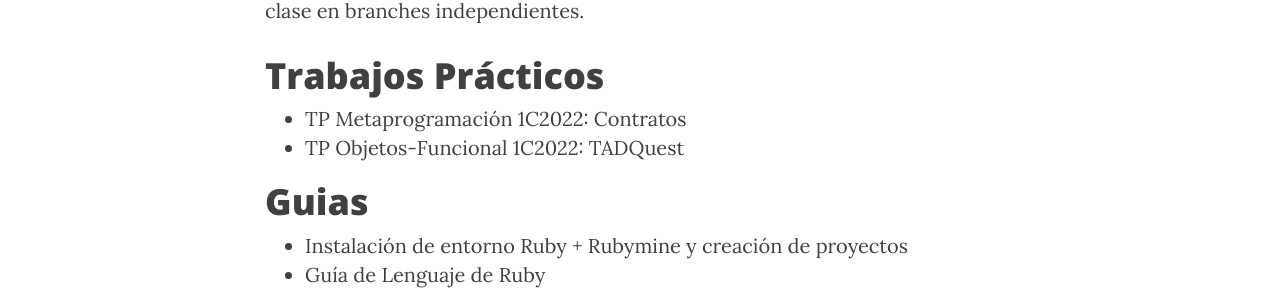
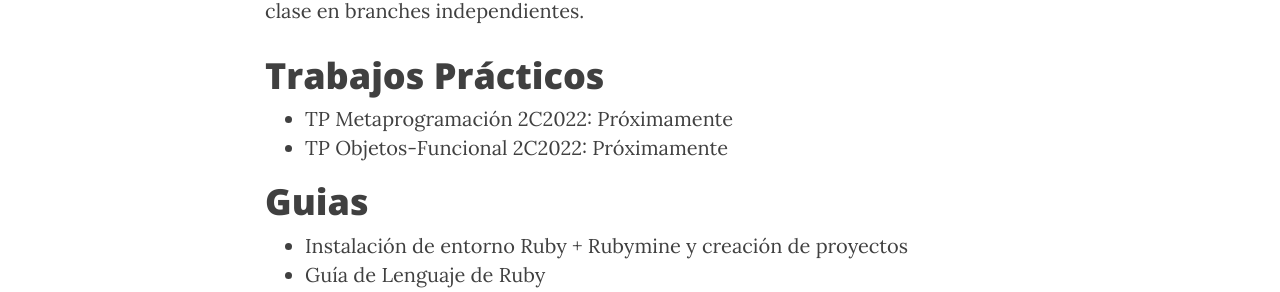
Before and after one commit to tadp-utn-frba/tadp-utn-frba.github.io, a Jekyll site: the page built from material.md, in a window 1280 px wide and 900 px high, scrolled down 1040 px. Shown: the part 154-446 px from the top of the window. Built offline with Jekyll 4.4.1, drawn with Linux system fonts in a browser that asks for light colours; nearby versions of some CDN libraries.

Commit message:
Update material.md

```diff
--- a/material.md
+++ b/material.md
@@ -29,8 +29,8 @@ permalink: /material/
 En [este repositorio](https://github.com/tadp-utn-frba/tadp-clases) están todos los scripts y el código correspondiente a cada clase en branches independientes.
 
 # Trabajos Prácticos
-* [TP Metaprogramación 1C2022: Contratos](https://docs.google.com/document/d/1duBiudtih7MmMJvAAez7BIT_mi76ymnLv579rxEduog/edit?usp=sharing)
-* [TP Objetos-Funcional 1C2022: TADQuest](https://docs.google.com/document/d/e/2PACX-1vR1OVdL3jrm8h3oyCDRKrKWPmFuWgijmMDFN-eid4A7wWDDDwqWvtzQXkBLnuHknXMOwBlD2wW6VB14/pub)
+* [TP Metaprogramación 2C2022: Próximamente](#)
+* [TP Objetos-Funcional 2C2022: Próximamente](#)
 
 # Guias
 
```
